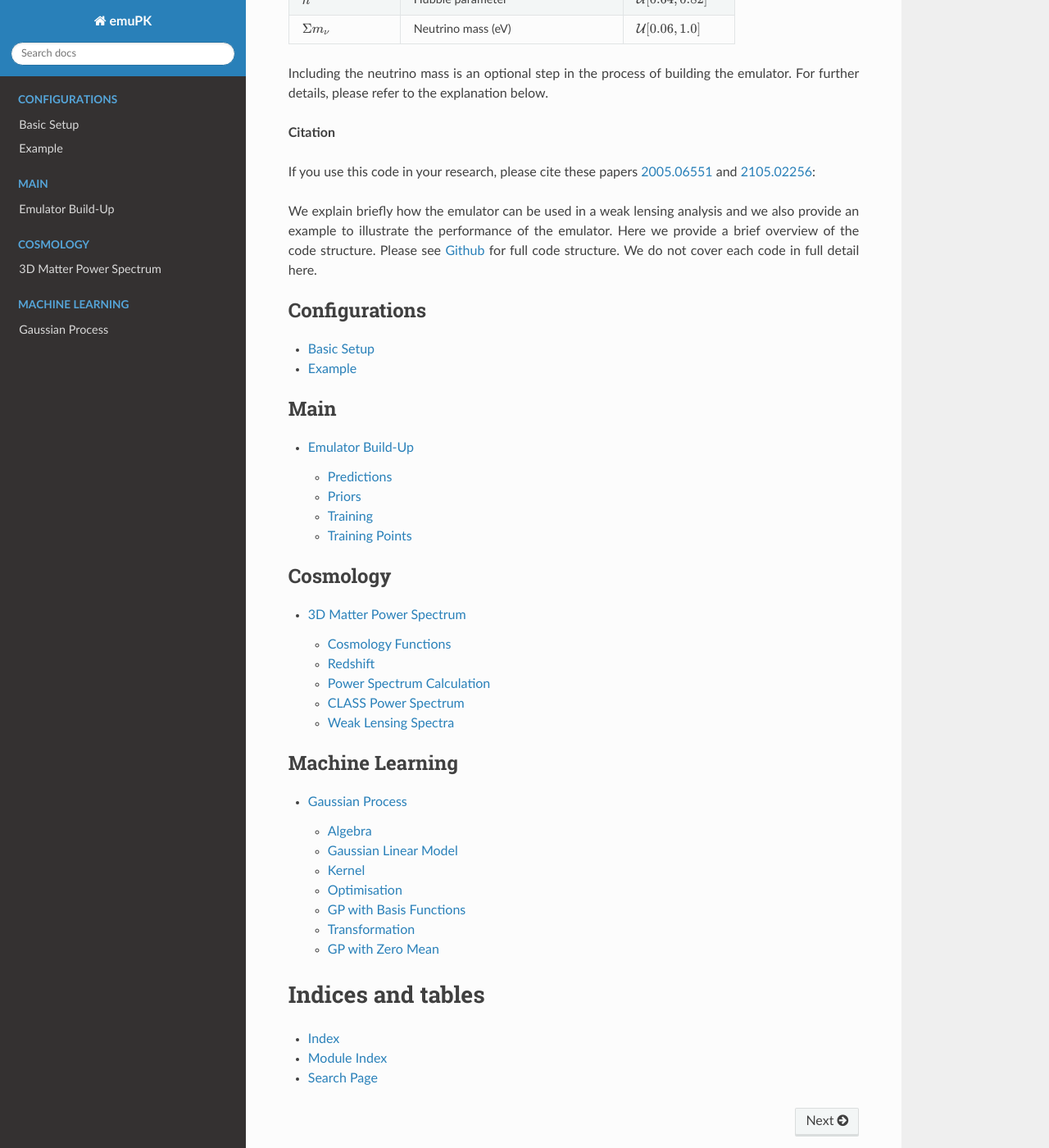
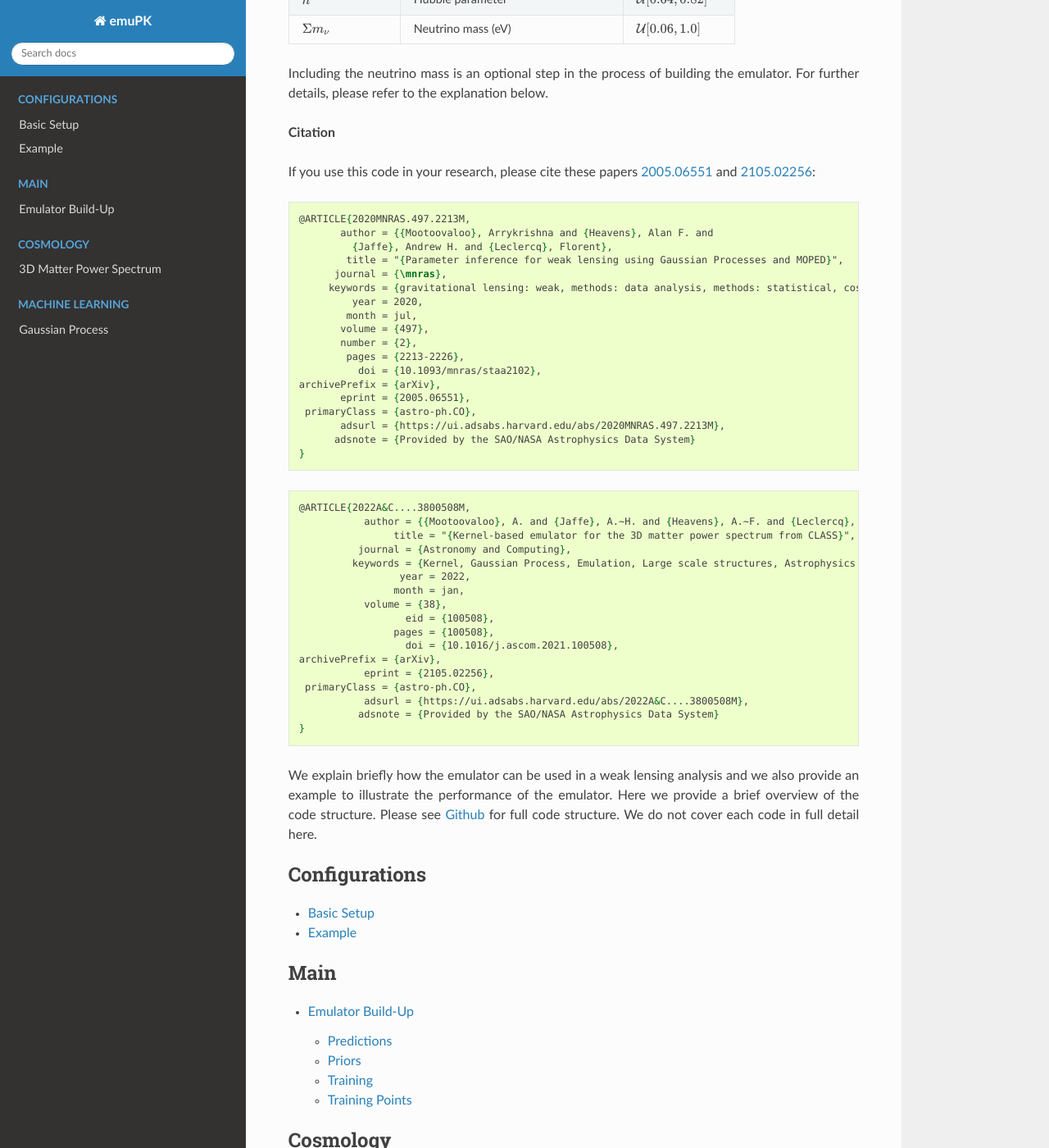
Before and after one commit to Harry45/emuPK, a Sphinx documentation site: the page built from docs/source/index.rst, in a window 1280 px wide and 1400 px high, scrolled down 542 px. Shown: the whole window at 82% size. Built offline with Sphinx 7.4.7 and the Read the Docs theme 2.0.0, drawn with Linux system fonts in a browser that asks for light colours; formulas are drawn with MathJax 3; some of the changed lines change nothing that is shown.

Commit message:
documentation

```diff
--- a/docs/source/index.rst
+++ b/docs/source/index.rst
@@ -50,46 +50,46 @@ If you use this code in your research, please cite these papers `2005.06551
 <https://arxiv.org/abs/2005.06551>`_ and `2105.02256
 <https://arxiv.org/abs/2105.02256>`_:
 
-.. .. code-block:: tex
+.. code-block:: tex
 
-.. 	@ARTICLE{2020MNRAS.497.2213M,
-.. 	       author = {{Mootoovaloo}, Arrykrishna and {Heavens}, Alan F. and
-.. 	         {Jaffe}, Andrew H. and {Leclercq}, Florent},
-.. 	        title = "{Parameter inference for weak lensing using Gaussian Processes and MOPED}",
-.. 	      journal = {\mnras},
-.. 	     keywords = {gravitational lensing: weak, methods: data analysis, methods: statistical, cosmological parameters, large-scale structure of Universe, Astrophysics - Cosmology and Nongalactic Astrophysics},
-.. 	         year = 2020,
-.. 	        month = jul,
-.. 	       volume = {497},
-.. 	       number = {2},
-.. 	        pages = {2213-2226},
-.. 	          doi = {10.1093/mnras/staa2102},
-.. 	archivePrefix = {arXiv},
-.. 	       eprint = {2005.06551},
-.. 	 primaryClass = {astro-ph.CO},
-.. 	       adsurl = {https://ui.adsabs.harvard.edu/abs/2020MNRAS.497.2213M},
-.. 	      adsnote = {Provided by the SAO/NASA Astrophysics Data System}
-.. 	}
+	@ARTICLE{2020MNRAS.497.2213M,
+	       author = {{Mootoovaloo}, Arrykrishna and {Heavens}, Alan F. and
+	         {Jaffe}, Andrew H. and {Leclercq}, Florent},
+	        title = "{Parameter inference for weak lensing using Gaussian Processes and MOPED}",
+	      journal = {\mnras},
+	     keywords = {gravitational lensing: weak, methods: data analysis, methods: statistical, cosmological parameters, large-scale structure of Universe, Astrophysics - Cosmology and Nongalactic Astrophysics},
+	         year = 2020,
+	        month = jul,
+	       volume = {497},
+	       number = {2},
+	        pages = {2213-2226},
+	          doi = {10.1093/mnras/staa2102},
+	archivePrefix = {arXiv},
+	       eprint = {2005.06551},
+	 primaryClass = {astro-ph.CO},
+	       adsurl = {https://ui.adsabs.harvard.edu/abs/2020MNRAS.497.2213M},
+	      adsnote = {Provided by the SAO/NASA Astrophysics Data System}
+	}
 
-.. .. code-block:: tex
+.. code-block:: tex
 
-.. 	@ARTICLE{2022A&C....3800508M,
-.. 		   author = {{Mootoovaloo}, A. and {Jaffe}, A.~H. and {Heavens}, A.~F. and {Leclercq}, F.},
-.. 			title = "{Kernel-based emulator for the 3D matter power spectrum from CLASS}",
-.. 		  journal = {Astronomy and Computing},
-.. 		 keywords = {Kernel, Gaussian Process, Emulation, Large scale structures, Astrophysics - Cosmology and Nongalactic Astrophysics},
-.. 			 year = 2022,
-.. 			month = jan,
-.. 		   volume = {38},
-.. 			  eid = {100508},
-.. 			pages = {100508},
-.. 			  doi = {10.1016/j.ascom.2021.100508},
-.. 	archivePrefix = {arXiv},
-.. 		   eprint = {2105.02256},
-.. 	 primaryClass = {astro-ph.CO},
-.. 		   adsurl = {https://ui.adsabs.harvard.edu/abs/2022A&C....3800508M},
-.. 		  adsnote = {Provided by the SAO/NASA Astrophysics Data System}
-.. 	}
+	@ARTICLE{2022A&C....3800508M,
+		   author = {{Mootoovaloo}, A. and {Jaffe}, A.~H. and {Heavens}, A.~F. and {Leclercq}, F.},
+			title = "{Kernel-based emulator for the 3D matter power spectrum from CLASS}",
+		  journal = {Astronomy and Computing},
+		 keywords = {Kernel, Gaussian Process, Emulation, Large scale structures, Astrophysics - Cosmology and Nongalactic Astrophysics},
+			 year = 2022,
+			month = jan,
+		   volume = {38},
+			  eid = {100508},
+			pages = {100508},
+			  doi = {10.1016/j.ascom.2021.100508},
+	archivePrefix = {arXiv},
+		   eprint = {2105.02256},
+	 primaryClass = {astro-ph.CO},
+		   adsurl = {https://ui.adsabs.harvard.edu/abs/2022A&C....3800508M},
+		  adsnote = {Provided by the SAO/NASA Astrophysics Data System}
+	}
 
 We explain briefly how the emulator can be used in a weak lensing analysis and we also provide an example to illustrate the performance of the emulator. Here we provide a brief overview of the code structure. Please see `Github <https://github.com/Harry45/emuPK>`_ for full code structure. We do not cover each code in full detail here.
 
```
Also changed, not shown: 5 other files.
